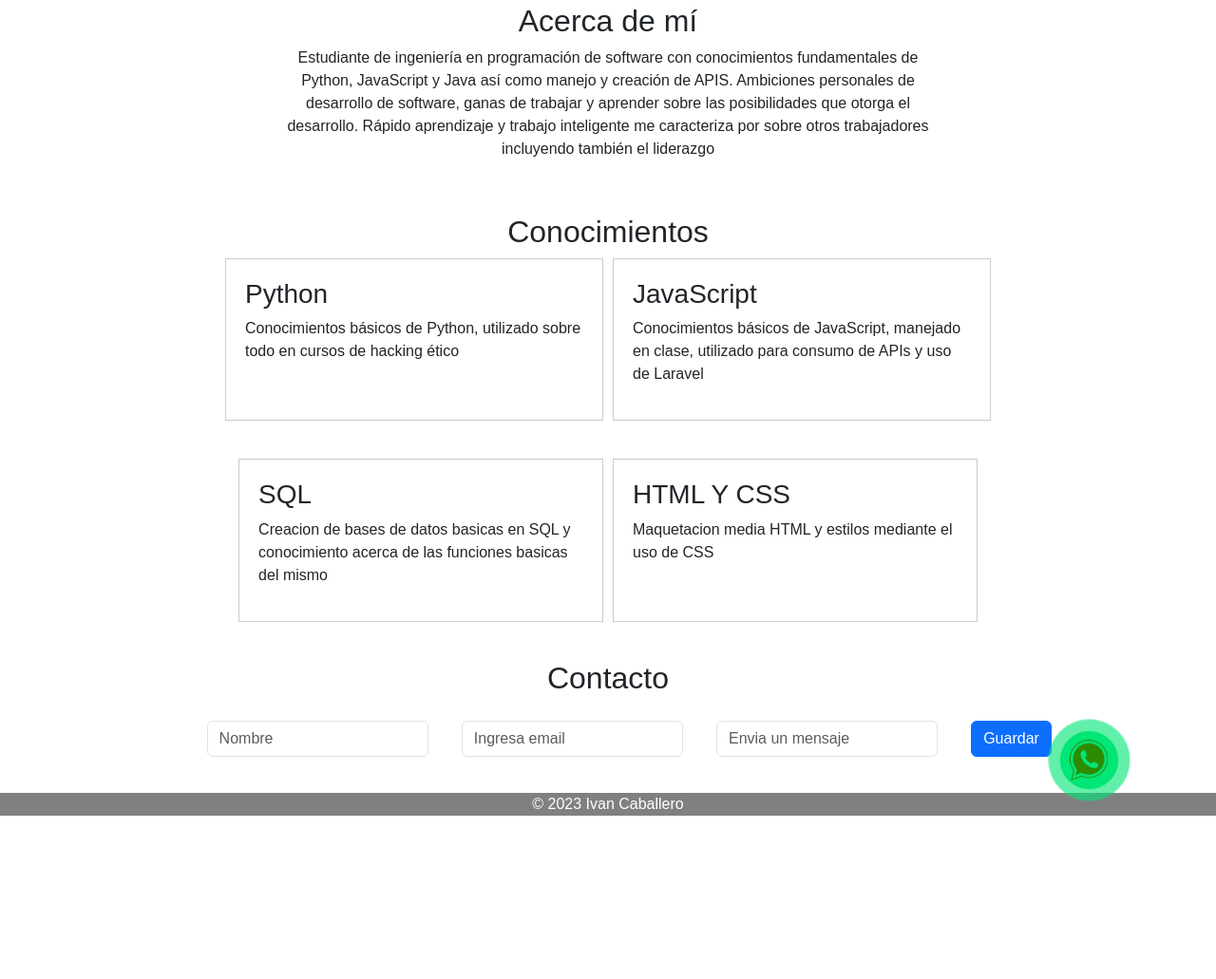
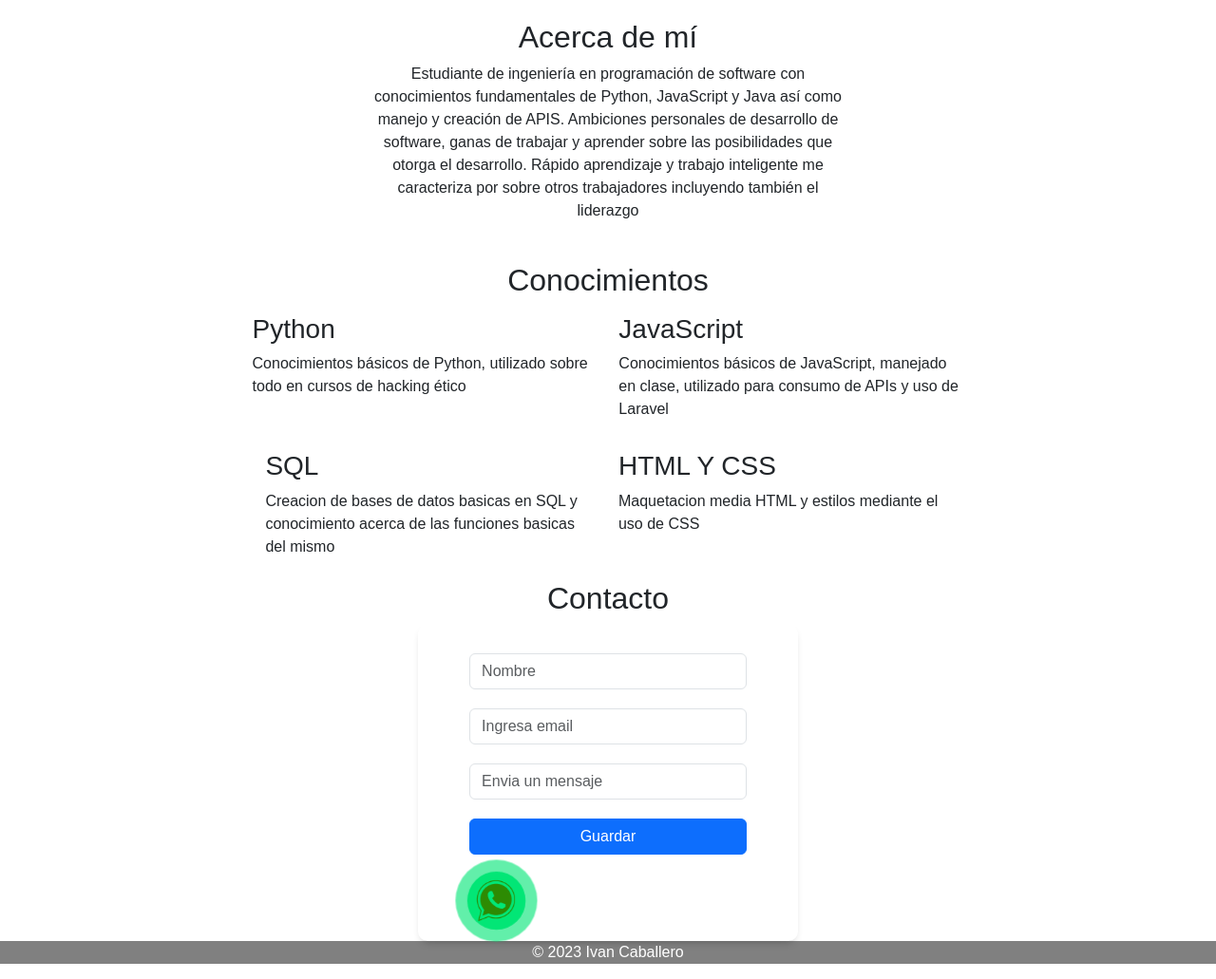
Before and after one commit to Ca8allero02/curriculum-web, a plain HTML site: page index.html in a window 1280 px wide. Shown: the part 113-1144 px from the top of the page at 95% size. Before the commit the page ends 988 px from the top, so only its background shows below. Drawn offline with nearby package versions, Linux system fonts and the light colour scheme.

Commit message:
Add files via upload

```diff
--- a/index.html
+++ b/index.html
@@ -56,20 +56,28 @@
     </div>
   </section>
 
+  <h2 id="contactot">Contacto</h2>
+
+  <section id="contacto">
 
 
-  <section id="contacto">
-    <h2 id="contacto">Contacto</h2>
+
     <form id="c3">
+      <div class="form-container">
         <input class="form-control" type="Text" id="Nombre" name="Nombre" placeholder="Nombre" style="width: auto; margin: 2%; display: flex;">
         <input class="form-control" type="Email" id="Correo" name="Correo" placeholder="Ingresa email" style="width: auto; margin: 2%; display: flex;">
         <input class="form-control" type="Text" id="Mensaje" name="Mensaje" placeholder="Envia un mensaje" style="width: auto; margin: 2%; display: flex;">
         <input class="btn btn-primary" type="Submit" value="Guardar" style="width: auto; margin: 2%;">
+        <div class="wpp">
           <a href="https://wa.me/573246791210" class="btn-whatsapp">
             <img id="whats" src="whats.png" alt="Contactar por whatsapp">
           </a>
+        </div>
+      </div>
+      <div class="wpp">
   </form>
   </section>
+
 
   <footer id="footer">
     <p>© 2023 Ivan Caballero</p>
--- a/style.css
+++ b/style.css
@@ -6,7 +6,7 @@ body {
     display: flex;
     justify-content: space-between;
     align-items: center;
-    padding: 20px;
+    padding: 2%;
     background-color: gray;
 
   }
@@ -18,21 +18,24 @@ body {
   }
 
   nav ul {
+    margin-right: 5%;
     list-style: none;
     display: flex;
   }
 
   nav ul li {
-    margin-right: 20px;
+    margin-right: 10%;
+    font-size: small;
   }
 
   nav ul li a {
+
     text-decoration: none;
     color: black;
   }
 
   section {
-    padding: 20px;
+    padding: 2%px;
   }
 
   #proyectos {
@@ -44,12 +47,12 @@ body {
   .proyectos-container {
     display: grid;
     grid-template-columns: repeat(auto-fill, minmax(300px, 1fr));
-    gap: 10px;
+    gap: 1%;
   }
 
   .proyecto {
-    border: 1px solid #ccc;
-    padding: 20px;
+    border: 1% solid #ccc;
+    padding: 2%;
     box-sizing: border-box;
   }
 
@@ -59,36 +62,43 @@ body {
   form input, form textarea, form button {
     display: block;
     width: 100%;
-    margin-bottom: 10px;
+    margin-bottom: 1%;
   }
 
   footer {
+    margin: auto;
     text-align: center;
-    padding: auto;
+    padding: 0%;
     color: white;
   }
 
   #c3 {
-    display: flex;
-    height: 150%;
-    align-items: center;
-    justify-content: space-between;
-    margin: 0%;
+    background-color: #fff;
+    margin: auto;
+    width: 90%;
+    max-width: 400px;
+    padding: 1em 3em;
+    border-radius: 10px;
+    box-shadow: 0 5px 10px -5px rgb(0 0 0 / 30%);
+    text-align: center;
   }
 
   #acerca-de-mi{
-    padding: 20px;
-    padding-left: 300px;
-    padding-right: 300px;
+    padding: 2%;
+    padding-left: 30%;
+    padding-right: 30%;
     text-align: center;
   }
   #conocimientos{
     text-align: center;
   }
   #contacto{
+    display: flex;
+    width: 100%;
+    height: 100%;
     text-align: center;
-    padding-left: 200px;
-    padding-right: 200px;
+    padding-left: 20%;
+    padding-right: 20%;
   }
   #footer{
     background-color: gray;
@@ -142,7 +152,32 @@ body {
     position: absolute;
     bottom: 100px;
     top: 0px;
-    left: 0px;
+    left: 0%;
     width: 45px;
     height: 45px;
 }
+#whatsapp{
+  display: flex;
+}
+#contactot{
+    display: grid;
+    width: 100%;
+    height: 100%;
+    text-align: center;
+    padding-left: 20%;
+    padding-right: 20%;
+}
+
+.form-container{
+  margin-top: 0.5em;
+  display: grid;
+  gap: 0.5em;
+}
+
+.wpp{
+  display: flex;
+  position: relative;
+  align-content: center;
+  padding: 4%;
+  padding-bottom: 6%;
+}
```
Lines whose indentation alone changed are shown as unchanged.
